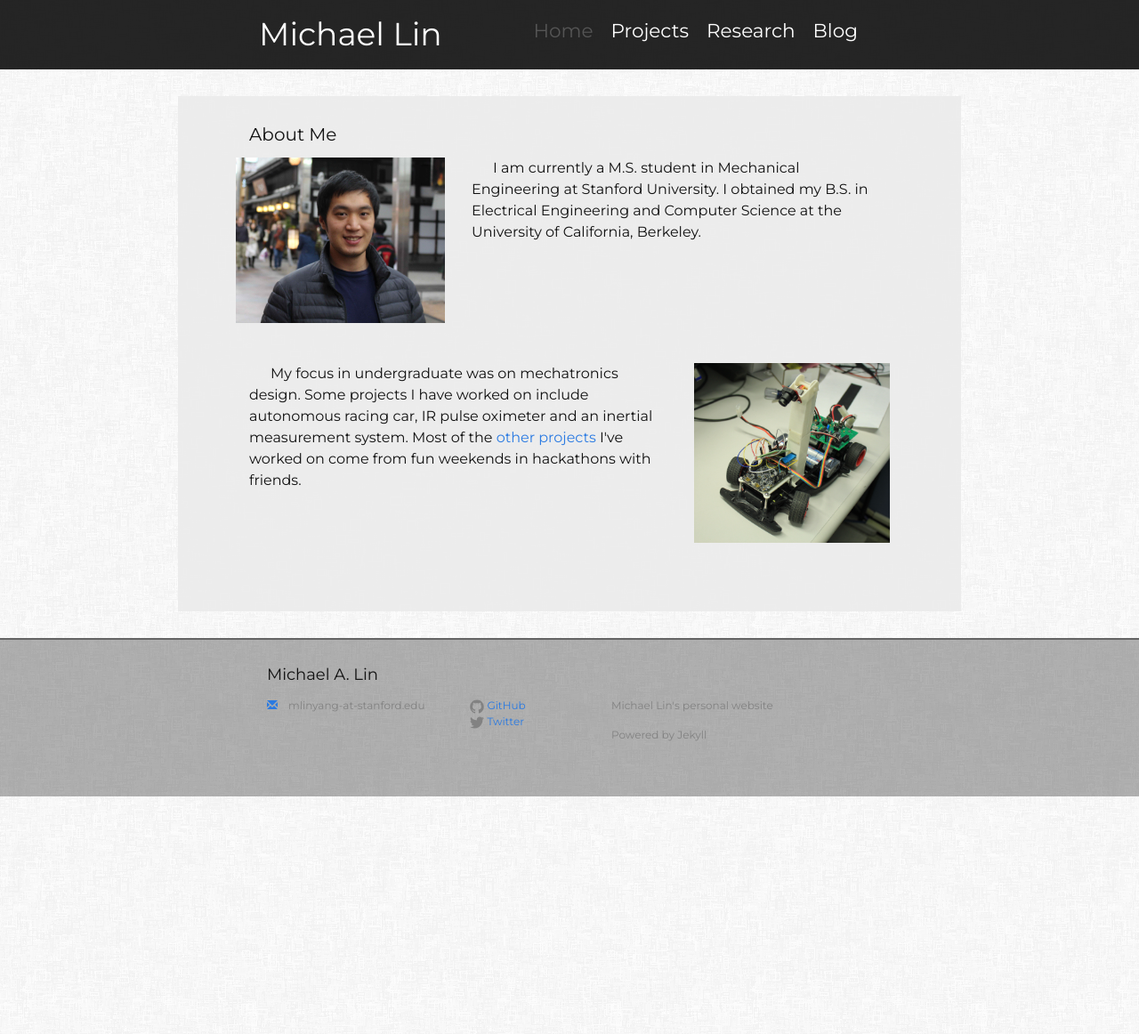
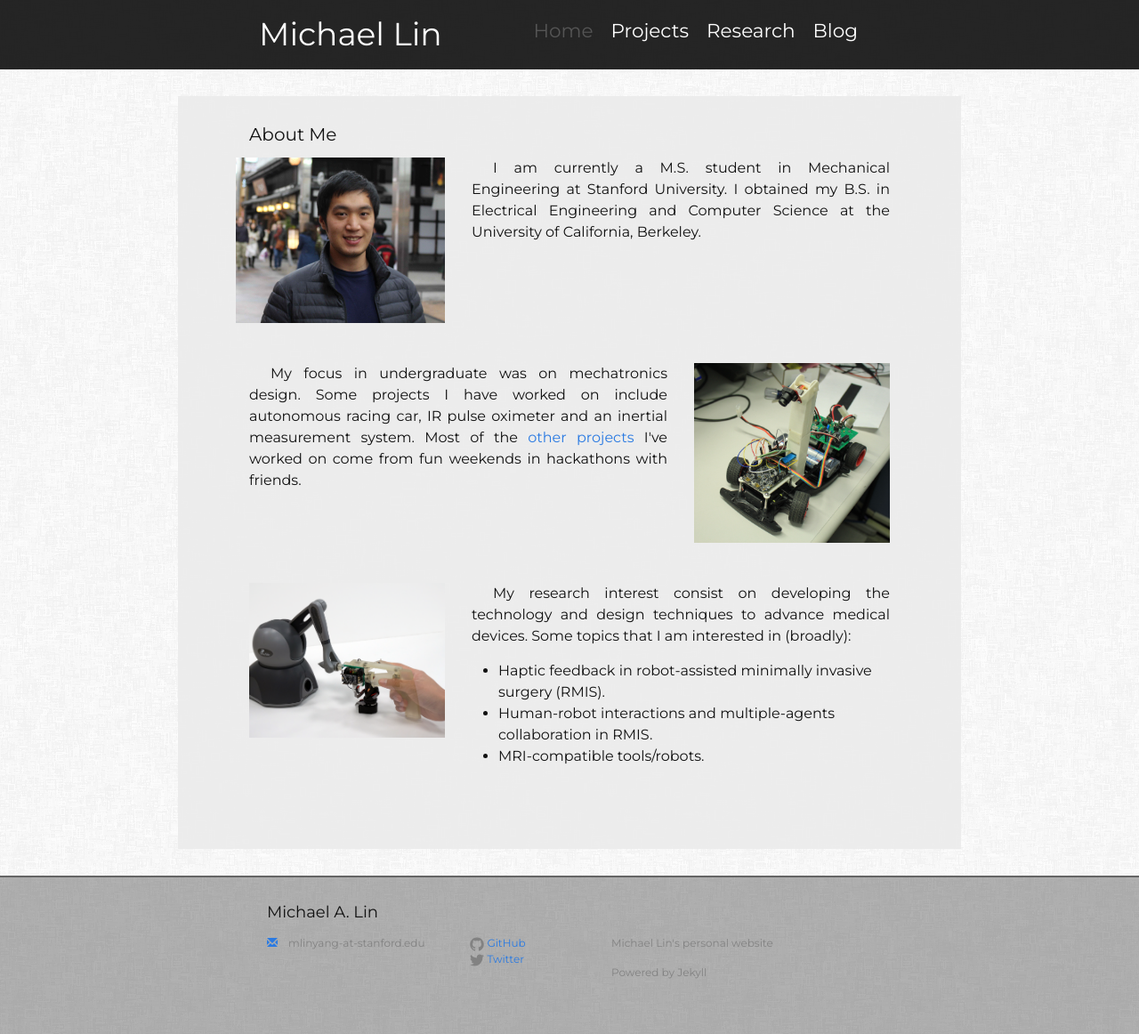
Before and after one commit to michaellin/old-site, a Jekyll site: the page built from index.html, in a window 1280 px wide. Shown: the whole page at 89% size. Built offline with Jekyll 4.4.1, drawn with Linux system fonts in a browser that asks for light colours; before the commit the page ends 900 px from its top, so only the background shows below that.

Commit message:
added projects page and EE192 page

```diff
--- a/_sass/_layout.scss
+++ b/_sass/_layout.scss
@@ -191,13 +191,49 @@
     font-size: 24px;
 }
 
+/**
+ * Projects
+ */
+.team-members {
+    position: relative;
+    float: left;
+    color: $grey-color;
+    font-size: 12px;
+}
 
+.project-info {
+    color: $grey-color;
+    font-size: 12px;
+}
+.project-info:before {
+    content: " | ";
+}
+
+.breadcrumb {
+    margin-left: 0;
+    background-color: transparent;
+}
+
+.breadcrumb>li+li:before {
+    content: ">\00a0";
+}
+
+.project-video {
+    margin-bottom: 1em;
+}
+
+.project-image {
+    height: 315px;
+    width: 560px;
+    margin-bottom: 1em;
+}
 
 /**
  * Posts
  */
 .page-content p {
     text-indent: 1.5em;
+    text-align: justify;
 }
 
 .post-header {
--- a/index.html
+++ b/index.html
@@ -19,16 +19,35 @@
         </div>
     </div> <!-- row 1 -->
 
+    <!-- row 2 projects background -->
     <div class="row">
-        <div class="col-md-8">
+        <div class="col-md-4 col-md-push-8">
+            <img src="images/NATCAR.jpg" atl="image of NATCAR project">
+        </div>
+        <div class="col-md-8 col-md-pull-4">
             <p class="about-interest">
                My focus in undergraduate was on mechatronics design. Some projects I have worked on include autonomous racing car,
             IR pulse oximeter and an inertial measurement system. Most of the <a href="{{ "/projects.html" | prepend: site.baseurl }}"> other projects</a> I've worked on come from fun weekends
             in hackathons with friends.
             </p>
         </div>
+    </div> <!-- row 2 -->
+
+    <!-- row 3 research interest -->
+    <div class="row">
         <div class="col-md-4">
-            <img src="images/NATCAR.jpg" atl="image of NATCAR project">
+            <img src="images/OmniGrip.png" atl="image of OmniGrip">
+        </div>
+        <div class="col-md-8">
+            <p class="research-interest">
+                My research interest consist on developing the technology and design techniques to advance medical devices. Some topics that I am interested in
+              (broadly):
+            </p>
+            <ul class="research-int-list">
+                <li> Haptic feedback in robot-assisted minimally invasive surgery (RMIS). </li>
+                <li> Human-robot interactions and multiple-agents collaboration in RMIS. </li>
+                <li> MRI-compatible tools/robots. </li>
+            </ul>
         </div>
     </div> <!-- row 2 -->
 
```
Also changed, not shown: about.html (deleted, +0 -115 lines), projects.html (added, +38 -0 lines), projects/mechlab.html (added, +32 -0 lines), images/OmniGrip.png (added), images/projects/NATCAR/NATCAR.jpg (added), images/projects/OmniGrip/OmniCompare.png (added), images/projects/OmniGrip/OmniGrip.png (added), images/projects/OmniGrip/OmniGripExploded.png (added), images/projects/OmniGrip/ravenSetuplighter.png (added), images/projects/PulseOx/2014-05-07 22.06.32-2.jpg (added), images/projects/PulseOx/pulse_ox.jpg (added), images/working.jpg (added), 6 other files.
